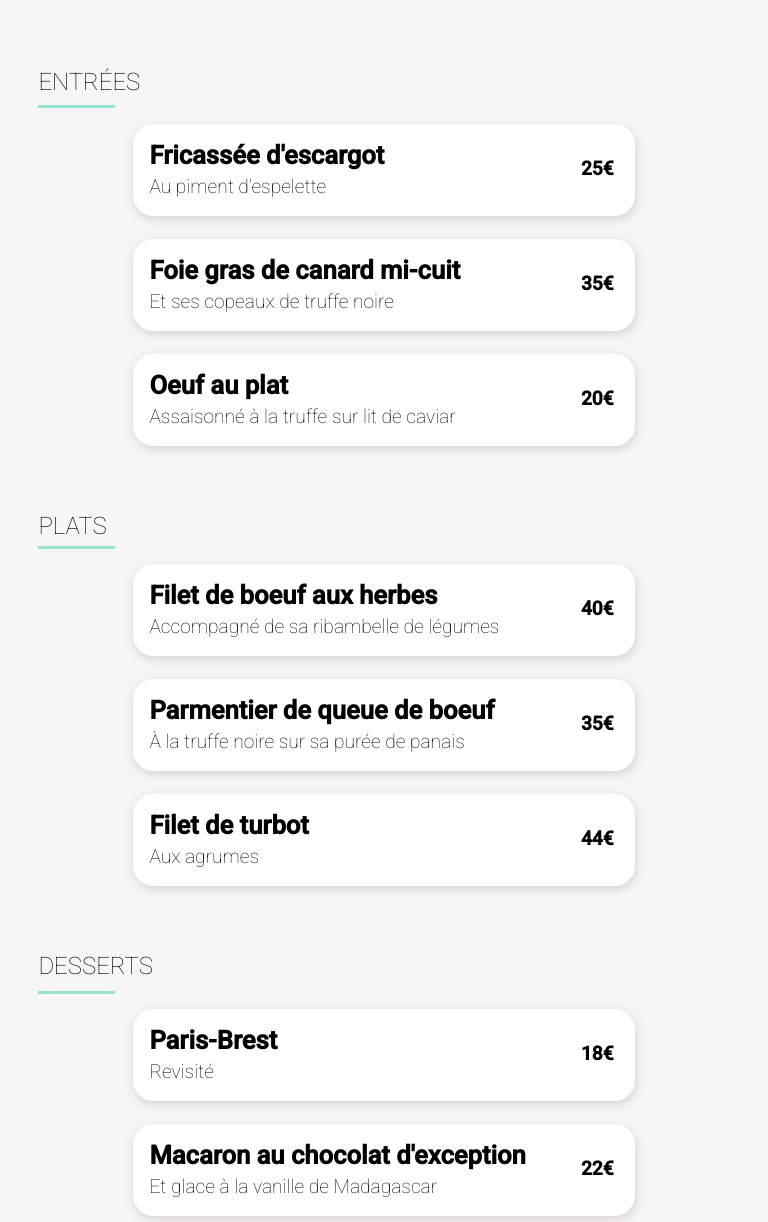
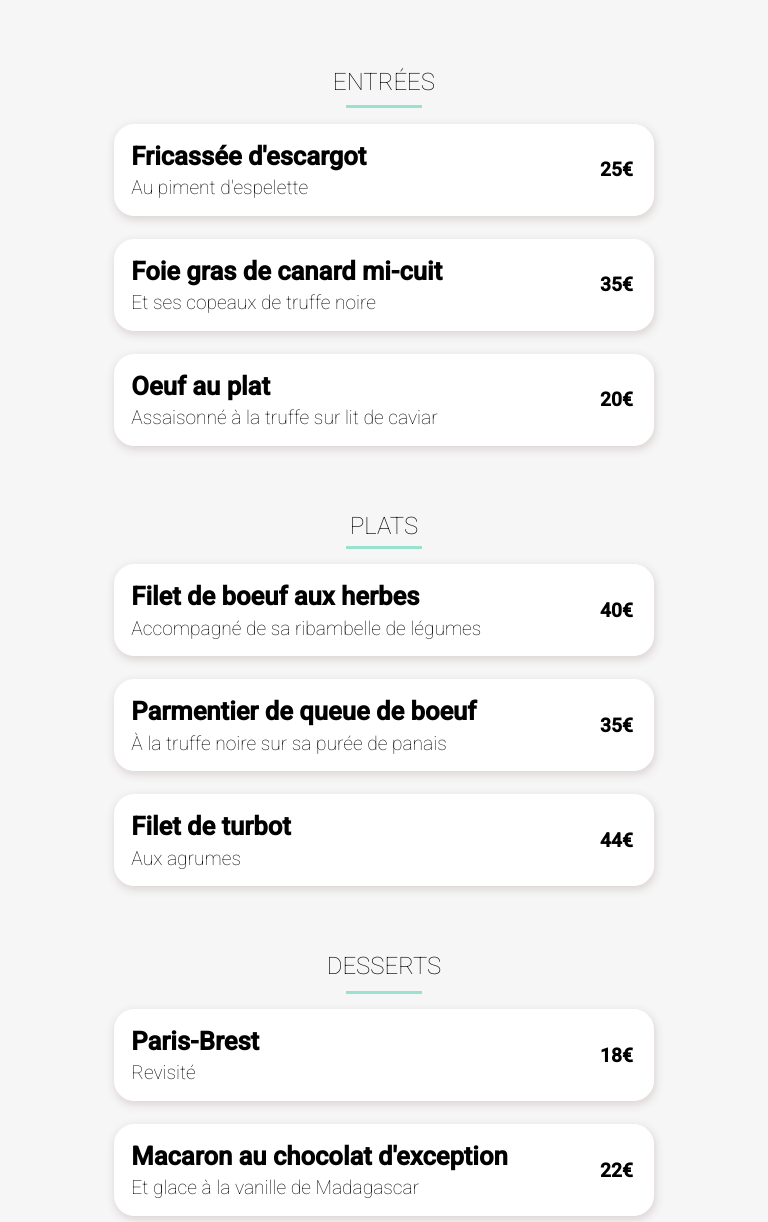
Before and after one commit to Zakaria-mac/ZakariaBelghit_3_26012021, a website: page Menu_1.html in a window 768 px wide. Shown: the part 438-1660 px from the top of the page. Drawn offline with Linux system fonts and the light colour scheme; a web font is replaced by a local one.

Commit message:
Main corrections on Menu_dish

```diff
--- a/Menu_1.html
+++ b/Menu_1.html
@@ -39,13 +39,16 @@
 
             <section>
                 <div class="menu">
-                    <div class="menu__title">
+
+                    <div class="dish_btn">
+
+                        <div class="dish_btn1">
+
+                            <div class="dish_btn1__title">
                                 <h2>ENTRÉES</h2>
                             </div>
-                    <div class="menu__line">
+                            <div class="dish_btn1__line">
                             </div>
-
-                    <div class="dish_btn">
 
                             <div class="dish">
                                 <a href="#" class="dish__link">
@@ -82,13 +85,13 @@
 
                         </div>
 
-                    <div class="menu__title">
+                        <div class="dish_btn2">
+
+                            <div class="dish_btn2__title">
                                 <h2>PLATS</h2>
                             </div>
-                    <div class="menu__line">
+                            <div class="dish_btn2__line">
                             </div>
-
-                    <div class="dish_btn">
 
                             <div class="dish">
                                     <a href="#" class="dish__link">
@@ -125,13 +128,13 @@
 
                         </div>
 
-                    <div class="menu__title">
+                        <div class="dish_btn3">
+
+                            <div class="dish_btn3__title">
                                 <h2>DESSERTS</h2>
                             </div>
-                    <div class="menu__line">
+                            <div class="dish_btn3__line">
                             </div>
-
-                    <div class="dish_btn">
 
                             <div class="dish">
                                 <a href="#" class="dish__link">
@@ -167,6 +170,7 @@
                             </div>
 
                         </div>
+                    </div>
 
                     <div class="btn_commander">
                         <a href="#">Commander</a>
--- a/sass/main.scss
+++ b/sass/main.scss
@@ -369,12 +369,29 @@ body h4
     .menu
     {
         display: flex;
-        flex-direction: column;
-        justify-content: center;
+        flex-direction:column;
+        justify-content:center;
         align-items:center;
         background-color:$fond-color;
-        width: 64%;
+        width: 100%;
         margin: auto;
+    }
+    .dish_btn{
+        display: flex;
+        flex-direction: row;
+        width: 100%;
+        justify-content: flex-start;
+        align-items: center;
+    }
+
+    .dish_btn1, .dish_btn2, .dish_btn3,
+    {
+        display: flex;
+        flex-direction: column;
+        justify-content:center;
+        align-items: center;
+        width: 80%;
+        margin:0;
         &__title{
             margin-top: 2%;
         }
@@ -390,15 +407,6 @@ body h4
             width: 10%;
             margin-bottom: 2%;
         }
-    }
-    .dish_btn
-    {
-        display: flex;
-        flex-direction: column;
-        justify-content:center;
-        align-items: center;
-        width: 80%;
-        margin:0;
     }
     .dish
     {
@@ -847,7 +855,26 @@ body h4
         align-items: flex-start;
         background-color:$fond-color;
         width: 100%;
+    }
+    .dish_btn{
+        display: flex;
+        flex-direction: column;
+        justify-content:center;
+        align-items: center;
+        width: 100%;
+        margin:0;
+    }
+    .dish_btn1, .dish_btn2, .dish_btn3,
+    {
+        display: flex;
+        flex-direction: column;
+        justify-content:center;
+        align-items: center;
+        width: 100%;
+        margin:0;
         &__title{
+            display: flex;
+            align-self: flex-start;
             padding-left: 5%;
             margin-top: 5%;
         }
@@ -858,21 +885,15 @@ body h4
             margin-bottom: 9%;
         }
         &__line{
+            display: flex;
+            align-self: flex-start;
             border-top: $third-color solid 3px;
             margin-left: 5%;
             padding: 0;
             width: 13%;
         }
     }
-    .dish_btn
-    {
-        display: flex;
-        flex-direction: column;
-        justify-content:flex-start;
-        align-items: center;
-        width: 100%;
-        margin:0;
-    }
+
     .dish
     {
         display: flex;
@@ -1315,8 +1336,24 @@ body h4
         align-items: flex-start;
         background-color:$fond-color;
         width: 100%;
+    }
+    .dish_btn{
+        display: flex;
+        flex-direction: column;
+        justify-content:center;
+        align-items: center;
+        width: 100%;
+        margin:0;
+    }
+    .dish_btn1, .dish_btn2, .dish_btn3,
+    {
+        display: flex;
+        flex-direction: column;
+        justify-content:center;
+        align-items: center;
+        width: 100%;
+        margin:0;
         &__title{
-            padding-left: 5%;
             margin-top: 5%;
         }
         &__title h2{
@@ -1327,26 +1364,16 @@ body h4
         }
         &__line{
             border-top: $third-color solid 3px;
-            margin-left: 5%;
             padding: 0;
             width: 10%;
         }
-    }
-    .dish_btn
-    {
-        display: flex;
-        flex-direction: column;
-        justify-content:center;
-        align-items: center;
-        width: 100%;
-        margin:0;
     }
     .dish
     {
         display: flex;
         flex-direction: column;
         justify-content: flex-start;
-        width: 65%;
+        width: 70%;
         height: 90px;
         @include btn-menu;
         background-color: white;
```
Also changed, not shown: ohmyfood.css, 1 other file. Lines whose indentation alone changed are shown as unchanged.
